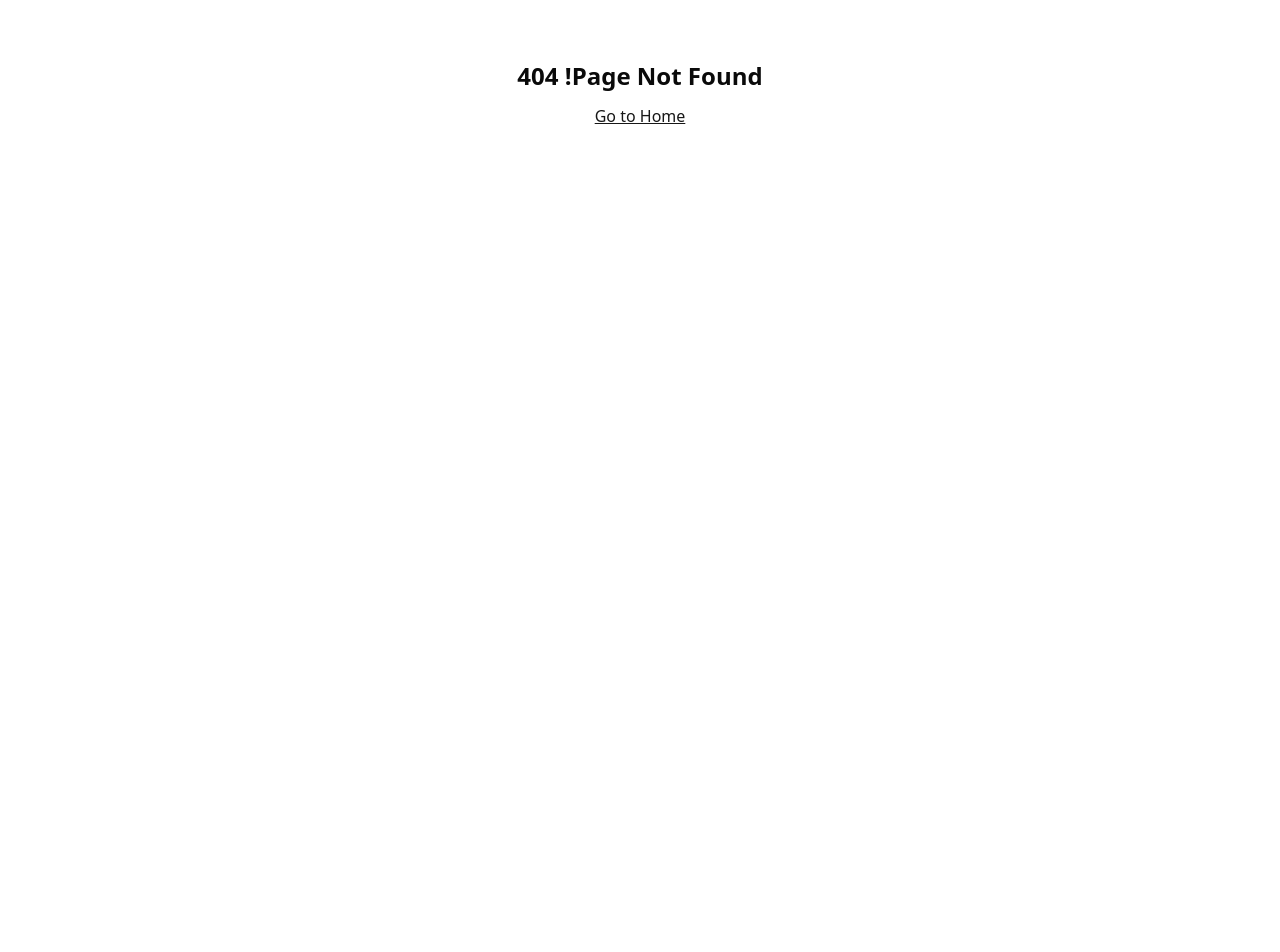
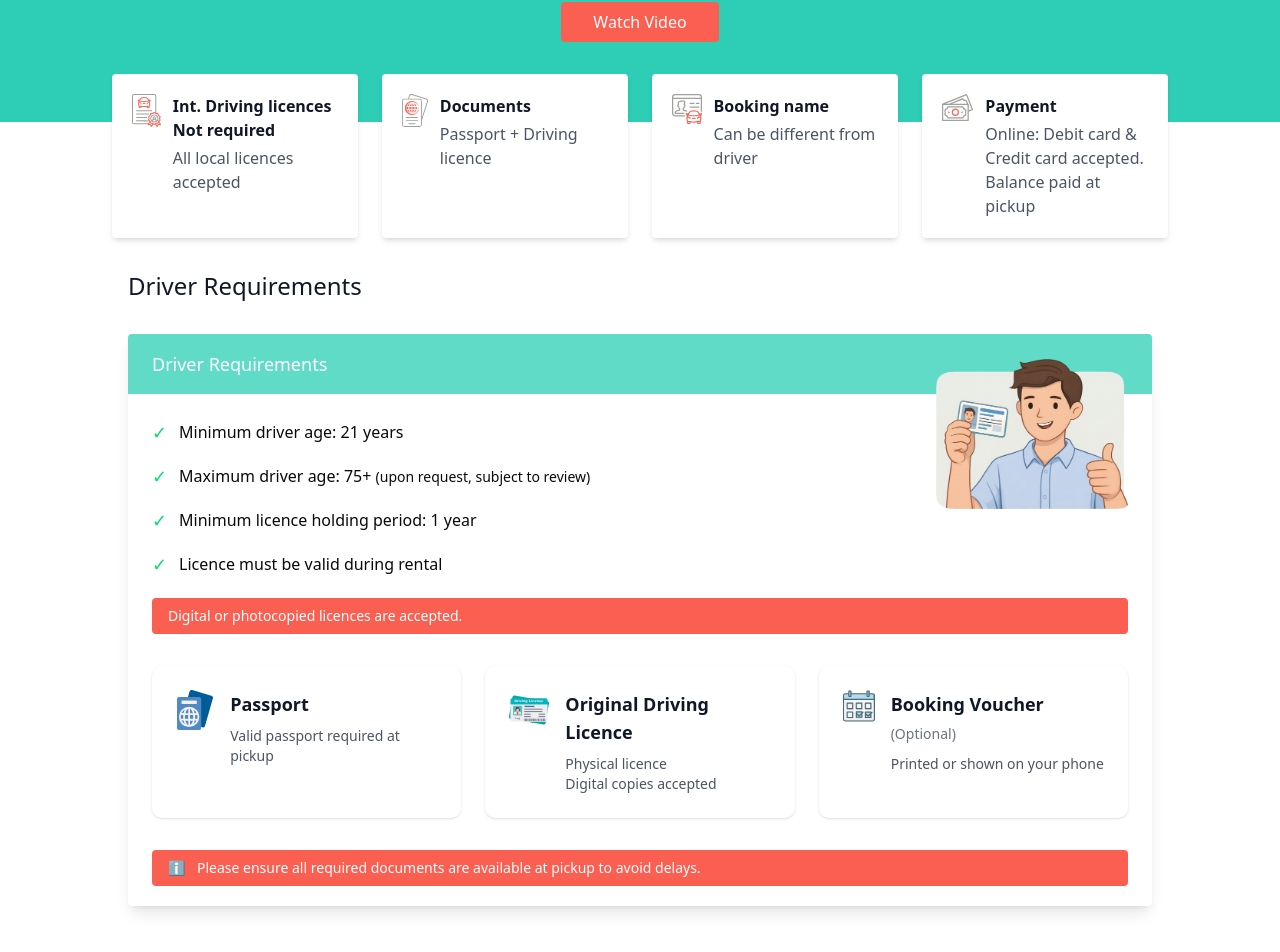
Before and after one commit to AH-Ratul/car_rental_client, a Next.js app: page /driver-info in a window 1280 px wide. Before the commit this address had no page. Shown: the part 306-1258 px from the top of the page. Before the commit the page ends 800 px from the top, so only its background shows below. Built offline with nearby package versions, Linux system fonts and the light colour scheme.

Commit message:
feat: add driver info page & component

```diff
--- /dev/null
+++ b/src/app/(main)/driver-info/_ui/driver_requirements.tsx
@@ -0,0 +1,142 @@
+import passport from "../../../../../public/images/icons/passport-ic.svg";
+import license from "../../../../../public/images/icons/licence-ic.svg";
+import voucher from "../../../../../public/images/icons/booking-voucher-ic.svg";
+import driver_info from "../../../../../public/images/icons/driver-info.png";
+import Image from "next/image";
+
+export default function DriverRequirements() {
+  return (
+    <div className="min-h-screen py-8 px-4 sm:px-6 lg:px-">
+      <div className="max-w-5xl mx-auto">
+        <h1 className="text-2xl text-gray-900 mb-8">Driver Requirements</h1>
+
+        <div className="rounded shadow-lg mb-8 pb-5">
+          <h2 className="text-white text-lg mb-6 py-4 px-6 bg-bermuda rounded-t">
+            Driver Requirements
+          </h2>
+
+          <div className="grid grid-cols-1 lg:grid-cols-3 gap-8 px-6">
+            <div className="lg:col-span-2">
+              <ul className="space-y-4">
+                <li className="flex items-center ">
+                  <span className="text-green-400 mr-3 text-lg">✓</span>
+                  <span>Minimum driver age: 21 years</span>
+                </li>
+                <li className="flex items-center ">
+                  <span className="text-green-400 mr-3 text-lg">✓</span>
+                  <span>
+                    Maximum driver age: 75+{" "}
+                    <span className="text-sm">
+                      (upon request, subject to review)
+                    </span>
+                  </span>
+                </li>
+                <li className="flex items-center ">
+                  <span className="text-green-400 mr-3 text-lg">✓</span>
+                  <span>Minimum licence holding period: 1 year</span>
+                </li>
+                <li className="flex items-center ">
+                  <span className="text-green-400 mr-3 text-lg">✓</span>
+                  <span>Licence must be valid during rental</span>
+                </li>
+              </ul>
+            </div>
+
+            <div className="flex justify-center lg:justify-end -mt-20">
+              <Image
+                src={driver_info}
+                alt="Driver with licence"
+                width={200}
+                height={200}
+                className="w-32 h-32 sm:w-40 sm:h-40 lg:w-48 lg:h-48 object-contain"
+              />
+            </div>
+          </div>
+
+          <div className="bg-sunset-orange rounded px-4 py-2 mb-8 mx-6 mt-5">
+            <p className="text-white font-medium text-sm">
+              Digital or photocopied licences are accepted.
+            </p>
+          </div>
+
+          <div className="grid grid-cols-1 md:grid-cols-3 gap-6 mb-8 mx-6">
+            <div className="bg-white rounded-lg shadow p-6">
+              <div className="flex items-start">
+                <Image
+                  src={passport}
+                  alt="Passport"
+                  width={48}
+                  height={48}
+                  className="w-10 h-10 mr-4"
+                />
+                <div>
+                  <h3 className="text-lg font-semibold text-gray-900">
+                    Passport
+                  </h3>
+                  <p className="text-sm text-gray-600 mt-2">
+                    Valid passport required at pickup
+                  </p>
+                </div>
+              </div>
+            </div>
+
+            <div className="bg-white rounded-lg shadow p-6">
+              <div className="flex items-start">
+                <Image
+                  src={license}
+                  alt="Driving Licence"
+                  width={48}
+                  height={48}
+                  className="w-10 h-10 mr-4"
+                />
+                <div>
+                  <h3 className="text-lg font-semibold text-gray-900">
+                    Original Driving Licence
+                  </h3>
+                  <p className="text-sm text-gray-600 mt-2">
+                    Physical licence
+                    <br />
+                    Digital copies accepted
+                  </p>
+                </div>
+              </div>
+            </div>
+
+            <div className="bg-white rounded-lg shadow p-6">
+              <div className="flex items-start">
+                <Image
+                  src={voucher}
+                  alt="Booking Voucher"
+                  width={48}
+                  height={48}
+                  className="w-8 h-8 mr-4"
+                />
+                <div>
+                  <h3 className="text-lg font-semibold text-gray-900">
+                    Booking Voucher{" "}
+                    <span className="text-sm font-normal text-gray-500">
+                      (Optional)
+                    </span>
+                  </h3>
+                  <p className="text-sm text-gray-600 mt-2">
+                    Printed or shown on your phone
+                  </p>
+                </div>
+              </div>
+            </div>
+          </div>
+
+          <div className="bg-sunset-orange rounded px-4 py-2 mx-6">
+            <div className="flex items-start">
+              <span className="text-white text-sm mr-3">ℹ️</span>
+              <p className="text-white font-medium text-sm">
+                Please ensure all required documents are available at pickup to
+                avoid delays.
+              </p>
+            </div>
+          </div>
+        </div>
+      </div>
+    </div>
+  );
+}
--- /dev/null
+++ b/src/app/(main)/driver-info/_ui/info_card.tsx
@@ -0,0 +1,29 @@
+import { driverCardInfo } from "@/src/data/driver_card_data";
+import Image from "next/image";
+
+export default function InfoCard() {
+  return (
+    <div className="w-full px-4 -mt-12">
+      <div className="flex flex-col md:flex-row justify-center items-stretch gap-4 md:gap-6">
+        {driverCardInfo.map((dc) => (
+          <div
+            key={dc.id}
+            className="flex-1 w-48 bg-white rounded shadow-md p-5 hover:shadow-lg transition-shadow"
+          >
+            <div className="flex items-start gap-3 lg:w-52">
+              <Image src={dc.icon} alt="icon" />
+              <div className="flex-1 min-w-0">
+                <h3 className="text-base md:text-l font-bold text-gray-900 wrap-break-word">
+                  {dc.title}
+                </h3>
+                <p className="text-sm md:text-base text-gray-600 mt-1">
+                  {dc.subtitle}
+                </p>
+              </div>
+            </div>
+          </div>
+        ))}
+      </div>
+    </div>
+  );
+}
--- /dev/null
+++ b/src/app/(main)/driver-info/page.tsx
@@ -0,0 +1,23 @@
+import DriverRequirements from "./_ui/driver_requirements";
+import InfoCard from "./_ui/info_card";
+
+export default function DriverInfo() {
+  return (
+    <div className="flex flex-col justify-center ">
+      <div className="bg-[#2eceb6] w-full text-center text-white py-20">
+        <h1 className=" text-4xl font-medium ">Driver Information</h1>
+        <div className="flex flex-col my-3">
+          <span>What your need to know before packup - </span>
+          <span>documents, age rules, payment, and airport meeting point</span>
+        </div>
+        <button className="bg-sunset-orange py-2 px-8 mt-3 rounded">
+          Watch Video
+        </button>
+      </div>
+      <div className="px-24">
+        <InfoCard />
+        <DriverRequirements />
+      </div>
+    </div>
+  );
+}
```
